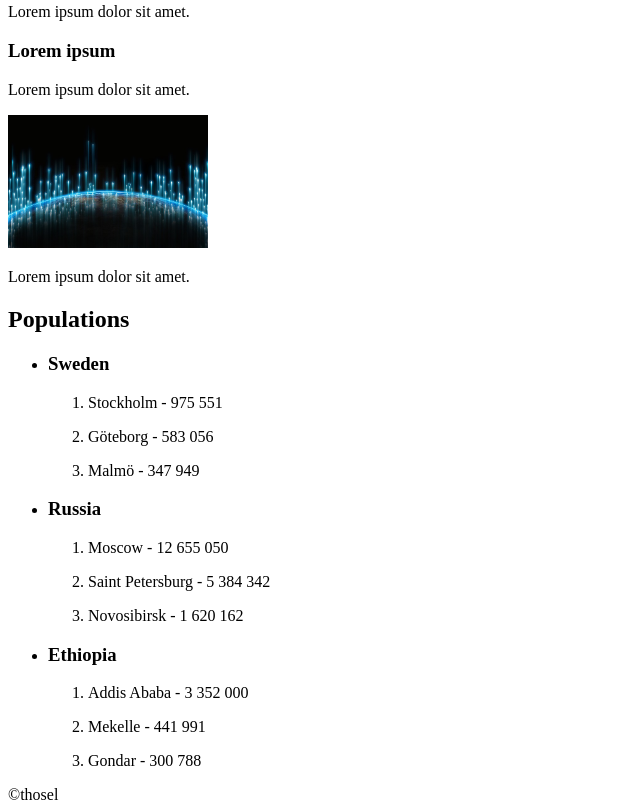
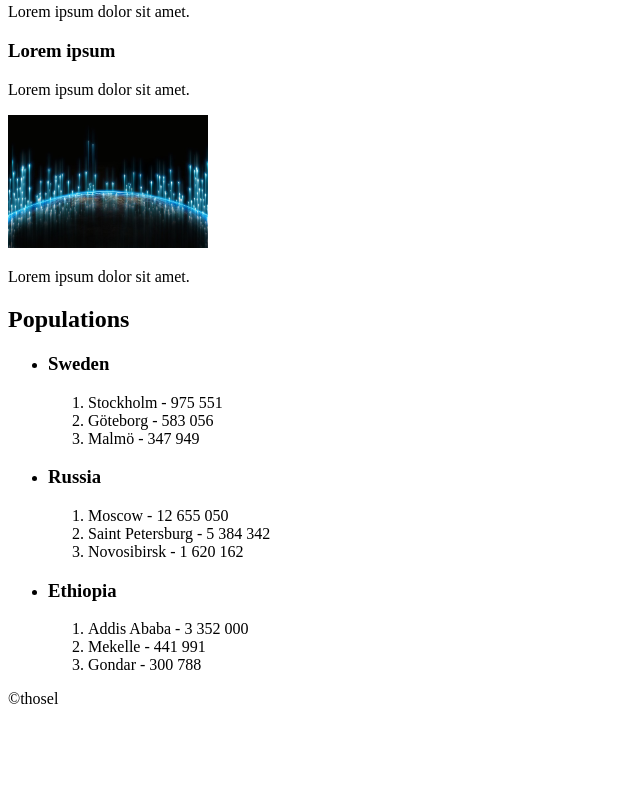
Before and after one commit to thosel/FrontEndFundamentals, a plain HTML site: page index.html in a window 1280 px wide. Shown: the part 343-1155 px from the top of the page, without its empty margins (0-640 px from the left). After the commit the page ends 1059 px from the top, so only its background shows below. Drawn offline with Linux system fonts and the light colour scheme.

Commit message:
Simplify populations ordered lists

```diff
--- a/index.html
+++ b/index.html
@@ -56,43 +56,25 @@
             <li>
                 <h3>Sweden</h3>
                 <ol>
-                    <li>
-                        <p>Stockholm - 975 551</p>
-                    </li>
-                    <li>
-                        <p>G&ouml;teborg - 583 056</p>
-                    </li>
-                    <li>
-                        <p>Malm&ouml; - 347 949</p>
-                    </li>
+                    <li>Stockholm - 975 551</li>
+                    <li>G&ouml;teborg - 583 056</li>
+                    <li>Malm&ouml; - 347 949</li>
                 </ol>
             </li>
             <li>
                 <h3>Russia</h3>
                 <ol>
-                    <li>
-                        <p>Moscow - 12 655 050</p>
-                    </li>
-                    <li>
-                        <p>Saint Petersburg - 5 384 342</p>
-                    </li>
-                    <li>
-                        <p>Novosibirsk - 1 620 162</p>
-                    </li>
+                    <li>Moscow - 12 655 050</li>
+                    <li>Saint Petersburg - 5 384 342</li>
+                    <li>Novosibirsk - 1 620 162</li>
                 </ol>
             </li>
             <li>
                 <h3>Ethiopia</h3>
                 <ol>
-                    <li>
-                        <p>Addis Ababa - 3 352 000</p>
-                    </li>
-                    <li>
-                        <p>Mekelle - 441 991</p>
-                    </li>
-                    <li>
-                        <p>Gondar - 300 788</p>
-                    </li>
+                    <li>Addis Ababa - 3 352 000</li>
+                    <li>Mekelle - 441 991</li>
+                    <li>Gondar - 300 788</li>
                 </ol>
             </li>
         </ul>
```
